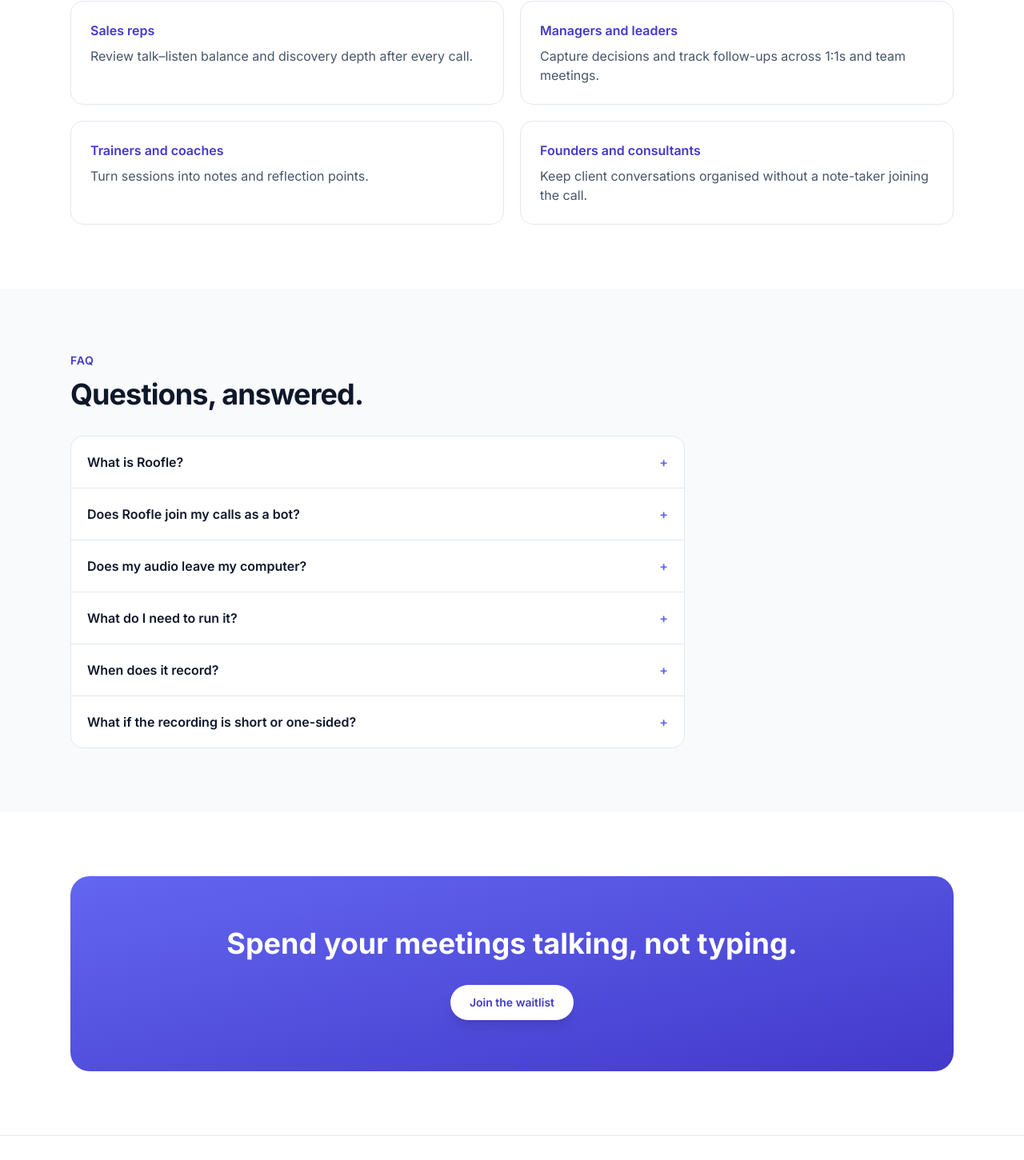
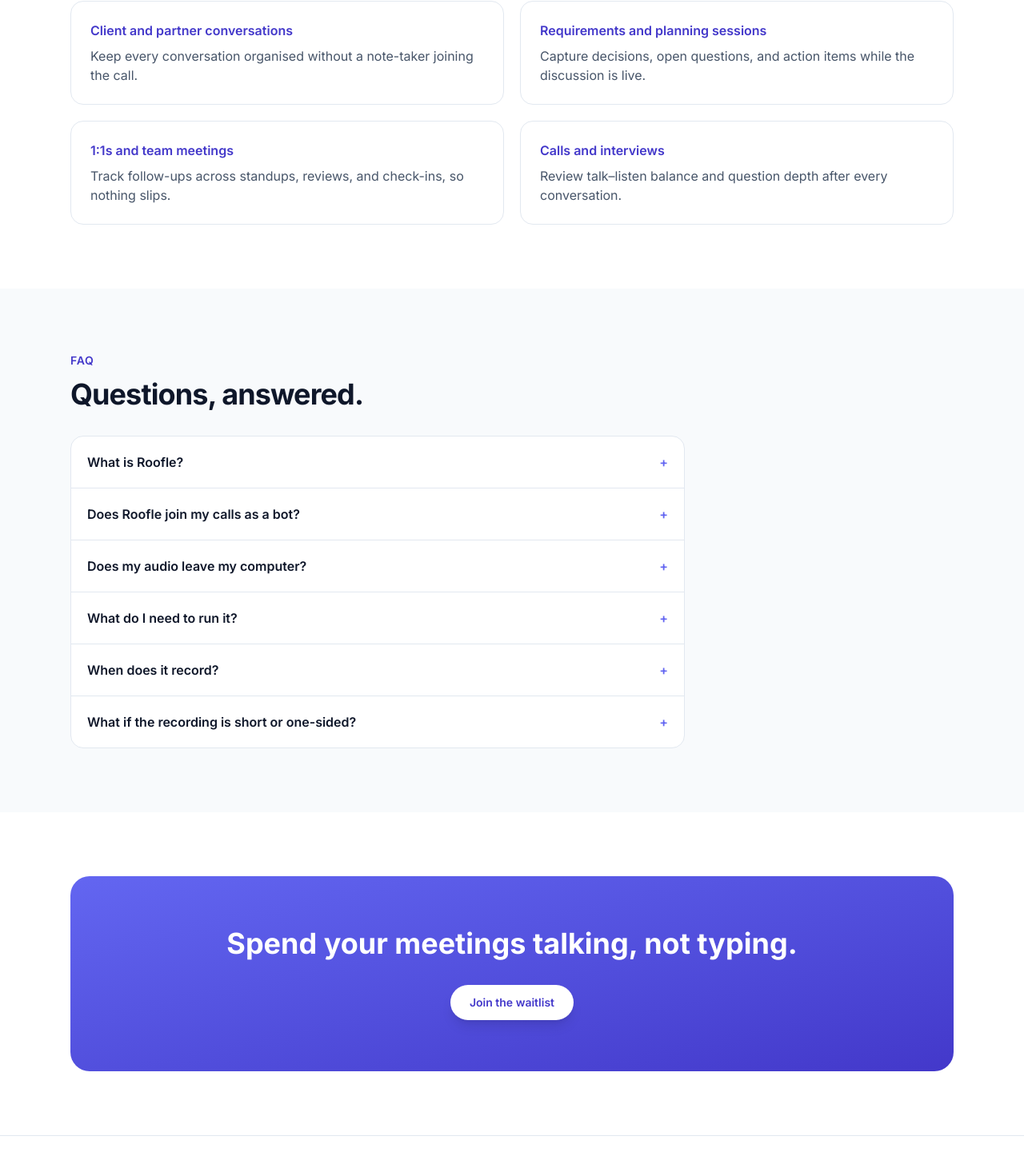
Before and after one commit to roofle-ai/roofle-website, a React (Vite) app: page / in a window 1280 px wide. Shown: the part 4147-5598 px from the top of the page at 80% size. Built offline with nearby package versions, Linux system fonts and the light colour scheme.

Commit message:
text change

```diff
--- a/index.html
+++ b/index.html
@@ -10,7 +10,7 @@
     <script>
       try {
         var t = localStorage.getItem('theme');
-        if (t === 'dark' || (!t && matchMedia('(prefers-color-scheme: dark)').matches)) document.documentElement.classList.add('dark');
+        if (t === 'dark') document.documentElement.classList.add('dark');
       } catch (e) {}
     </script>
   </head>
--- a/src/App.tsx
+++ b/src/App.tsx
@@ -383,10 +383,10 @@
 
 function UseCases() {
   const items = [
-    ['Sales reps', 'Review talk–listen balance and discovery depth after every call.'],
-    ['Managers and leaders', 'Capture decisions and track follow-ups across 1:1s and team meetings.'],
-    ['Trainers and coaches', 'Turn sessions into notes and reflection points.'],
-    ['Founders and consultants', 'Keep client conversations organised without a note-taker joining the call.'],
+    ['Client and partner conversations', 'Keep every conversation organised without a note-taker joining the call.'],
+    ['Requirements and planning sessions', 'Capture decisions, open questions, and action items while the discussion is live.'],
+    ['1:1s and team meetings', 'Track follow-ups across standups, reviews, and check-ins, so nothing slips.'],
+    ['Calls and interviews', 'Review talk–listen balance and question depth after every conversation.'],
   ]
   return (
     <Section eyebrow="Use cases" title="Made for people who live in conversations.">
@@ -438,13 +438,39 @@
   )
 }
 
+const PRIVACY_QA = [
+  ['Is Roofle GDPR compliant?', 'Roofle is designed to be GDPR compliant. Processing happens on your Mac, and you decide what, if anything, is sent to an LLM provider.'],
+  ['Where is my audio stored?', 'Only on your device. Speech recognition and storage run locally, and we never receive your recordings or transcripts.'],
+  ['What leaves my computer?', 'Only text you choose to send to the LLM provider behind the API key you add in Settings, to generate notes, questions, and reviews. That provider’s privacy terms apply.'],
+  ['Do you collect personal data?', 'No recordings, transcripts, or meeting content. Joining the waitlist shares only the details you submit there.'],
+  ['Can I delete my data?', 'Yes, at any time. It lives on your Mac, so deleting it there removes it.'],
+  ['Should I tell meeting attendees?', 'Yes. Consent rules vary by country and company, so let participants know you are transcribing.'],
+]
+
 function Footer() {
+  const ref = useRef<HTMLDialogElement>(null)
   return (
     <footer className="border-t border-line">
       <div className="mx-auto flex max-w-6xl flex-col gap-3 px-4 py-8 text-sm text-muted sm:flex-row sm:items-center sm:justify-between sm:px-6">
         <p className="flex items-center gap-2"><Logo size={20} /><b className="text-ink">Roofle</b></p>
-        <p className="flex gap-5"><a href="#privacy" className="hover:text-ink">Privacy</a><a href={WAITLIST_HREF} target="_blank" rel="noopener noreferrer" className="hover:text-ink">Join waitlist</a><a href="mailto:hello@roofle.app" className="hover:text-ink">Contact</a><span>© 2026</span></p>
+        <p className="flex gap-5"><button type="button" onClick={() => ref.current?.showModal()} className="hover:text-ink">Privacy</button><a href={WAITLIST_HREF} target="_blank" rel="noopener noreferrer" className="hover:text-ink">Join waitlist</a><span>© 2026</span></p>
       </div>
+      <dialog ref={ref} onClick={e => e.target === ref.current && ref.current.close()} className="m-auto w-[min(92vw,40rem)] rounded-2xl border border-line bg-bg p-0 text-ink backdrop:bg-black/50">
+        <div className="max-h-[80vh] overflow-y-auto p-6">
+          <div className="flex items-start justify-between gap-4">
+            <h2 className="text-xl font-bold">Privacy &amp; GDPR</h2>
+            <button type="button" aria-label="Close" onClick={() => ref.current?.close()} className="text-2xl leading-none text-muted hover:text-ink">×</button>
+          </div>
+          <div className="mt-4 divide-y divide-line">
+            {PRIVACY_QA.map(([q, a]) => (
+              <details key={q} className="group py-3">
+                <summary className="flex cursor-pointer list-none items-center justify-between font-semibold">{q}<span className="text-brand transition group-open:rotate-45">+</span></summary>
+                <p className="mt-2 text-muted">{a}</p>
+              </details>
+            ))}
+          </div>
+        </div>
+      </dialog>
     </footer>
   )
 }
```
